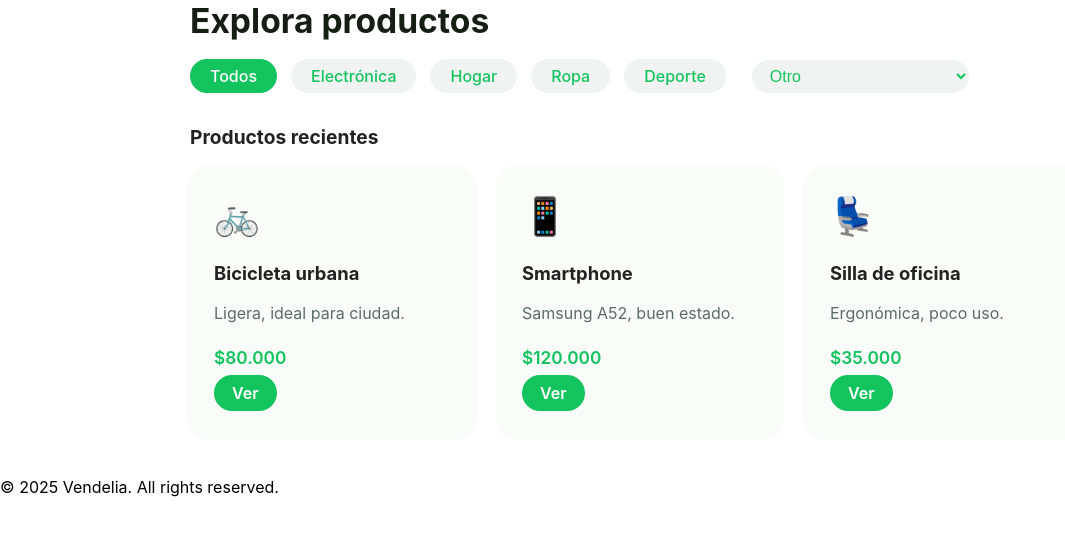
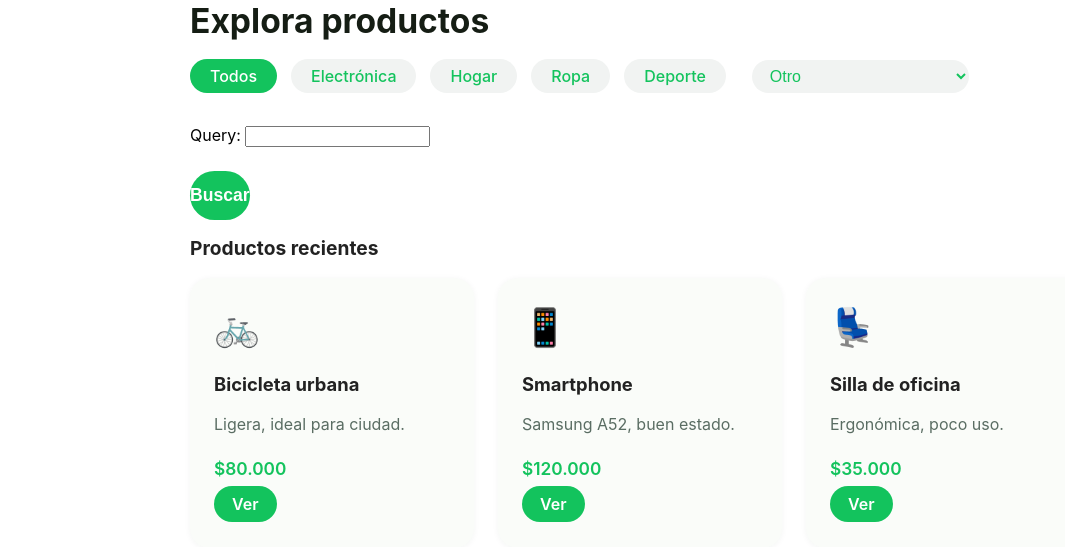
Before and after one commit to DCC-CC4401/2025-1-CC4401-grupo-12, a Django app: page / in a window 1280 px wide. Shown: the part 40-587 px from the top of the page, without its empty margins (0-1065 px from the left). Run offline with Django 3.2, Linux system fonts and the light colour scheme.

Commit message:
Basic search functionalities

```diff
--- a/vendelia/marketplace/constants.py
+++ b/vendelia/marketplace/constants.py
@@ -21,3 +21,7 @@ URL_PATH_LOGIN = 'marketplace/login_user.html'
 URL_NAME_REGISTER_PRODUCT = 'register_product'
 URL_PATTERN_REGISTER_PRODUCT = 'register_product/'
 URL_PATH_REGISTER_PRODUCT = 'marketplace/register_product.html'
+
+URL_NAME_SEARCH_PRODUCT = 'search_product'
+URL_PATTERN_SEARCH_PRODUCT = 'search_product'
+URL_PATH_SEARCH_PRODUCT = 'marketplace/search_product.html'
--- a/vendelia/marketplace/forms.py
+++ b/vendelia/marketplace/forms.py
@@ -154,3 +154,18 @@ class EmailAuthenticationForm(forms.Form):
 
     def get_user(self):
         return self.user
+
+
+class ProductSearchForm(forms.Form):
+    query = forms.CharField(max_length=120, required=True)
+
+    def __init__(self, request=None, *args, **kwargs):
+        self.request = request
+        super().__init__(*args, **kwargs)
+
+    def clean_query(self):
+        query = self.cleaned_data.get('query')
+        if query is None or len(query) == 0:
+            raise forms.ValidationError("Debe ingresar algo en la búsqueda.")
+
+        return query
--- a/vendelia/marketplace/templates/marketplace/home.html
+++ b/vendelia/marketplace/templates/marketplace/home.html
@@ -25,6 +25,14 @@ Explora productos
             <option value="herramientas">Herramientas</option>
             <option value="antiguedades">Antigüedades</option>
         </select>
+    </div>
+
+    <div class="search-bar">
+        <form method="post" enctype="multipart/form-data" class="product-search-form" action="{% url 'search_product' %}">
+            {% csrf_token %}
+            {{ product_search_form.as_p }}
+            <button type="submit" class="submit-btn">Buscar</button>
+        </form>
     </div>
 
     <!-- Lista de productos -->
--- a/vendelia/marketplace/urls.py
+++ b/vendelia/marketplace/urls.py
@@ -6,7 +6,8 @@ from django.contrib.auth.views import LogoutView
 from .constants import URL_PATTERN_INDEX, URL_NAME_INDEX
 from .constants import URL_PATTERN_REGISTER_USER, URL_NAME_REGISTER_USER
 from .constants import URL_PATTERN_LOGIN, URL_NAME_LOGIN
-from .constants import URL_NAME_REGISTER_PRODUCT, URL_PATTERN_REGISTER_PRODUCT
+from .constants import URL_PATTERN_REGISTER_PRODUCT, URL_NAME_REGISTER_PRODUCT
+from .constants import URL_PATTERN_SEARCH_PRODUCT, URL_NAME_SEARCH_PRODUCT
 
 # Register all marketplace URLS here
 urlpatterns = [
@@ -40,5 +41,12 @@ urlpatterns = [
 
     path('product/<int:product_id>/', views.product_detail, name='product_detail'),
     path('', views.home, name='home'),
-    path('logout/', LogoutView.as_view(next_page=URL_PATTERN_LOGIN), name='logout')
+    path('logout/', LogoutView.as_view(next_page=URL_PATTERN_LOGIN), name='logout'),
+
+    # Product search
+    path(
+        route=URL_PATTERN_SEARCH_PRODUCT,
+        view=views.search_product,
+        name=URL_NAME_SEARCH_PRODUCT
+    )
 ]
--- a/vendelia/marketplace/views.py
+++ b/vendelia/marketplace/views.py
@@ -3,12 +3,12 @@ from django.http import HttpRequest
 from django.contrib.auth import login
 
 from .models import Product
-from .forms import UserRegisterForm, ProductRegisterForm, EmailAuthenticationForm
+from .forms import UserRegisterForm, ProductRegisterForm, EmailAuthenticationForm, ProductSearchForm
 
 # Constant imports
 from .constants import GET, POST
 from .constants import URL_PATH_INDEX, URL_NAME_INDEX
-from .constants import URL_PATH_REGISTER_USER, URL_PATH_LOGIN
+from .constants import URL_PATH_REGISTER_USER, URL_PATH_LOGIN, URL_PATH_SEARCH_PRODUCT
 
 # Marketplace app views
 
@@ -51,7 +51,7 @@ def register_user(request: HttpRequest):
 
 #login required to do this
 def register_product(request):
-    if request.method == 'POST':
+    if request.method == POST:
         form = ProductRegisterForm(request.POST, request.FILES)
         if form.is_valid():
             new_product = form.save()
@@ -70,7 +70,15 @@ def product_detail(request, product_id):
     return render(request, 'marketplace/product_detail.html', {'product': product})
 
 def home(request):
-    return render(request, 'marketplace/home.html')
+    if request.method == GET:
+        product_search_form = ProductSearchForm()
+        return render(
+            request=request,
+            template_name='marketplace/home.html',
+            context={
+                'product_search_form': product_search_form
+                }
+            )
 
 def login_user(request):
     # GET Request: Shows the login form to the user
@@ -95,3 +103,54 @@ def login_user(request):
         # If not, return to the login user form
         else:
             return render(request, URL_PATH_LOGIN, {'login_user_form': login_user_form})
+
+# Product search
+def search_product(request: HttpRequest):
+    products = Product.objects.none()
+    query = ""
+
+    if request.method == GET:
+        pass
+
+    if request.method == POST:
+        product_search_form = ProductSearchForm(data=request.POST)
+        if product_search_form.is_valid():
+            query = product_search_form.cleaned_data['query']
+
+            # Exact match/contained query in product name and description
+            results_1 = Product.objects.filter(product_name__iexact=query)
+            results_2 = Product.objects.filter(product_name__icontains=query)
+            results_3 = Product.objects.filter(description__iexact=query)
+            results_4 = Product.objects.filter(description__icontains=query)
+
+            # Add results that contain any word of the query in the name or description
+            query_words = query.strip().split(' ')
+            results_5 = Product.objects.none()
+            for word in query_words:
+                results_5 |= Product.objects.filter(product_name__icontains=word)
+
+            # Add results that contain any word of the query as its category
+            results_6 = Product.objects.none()
+            for word in query_words:
+                results_6 = Product.objects.filter(category__name__icontains=word)
+
+            # Combine unique results
+            seen_ids = set()
+            combined = []
+            for query_set in [results_1, results_2, results_3, results_4, results_5, results_6]:
+                for product in query_set:
+                    if product.id not in seen_ids:
+                        combined.append(product)
+                        seen_ids.add(product.id)
+
+            products = combined
+
+
+    return render(
+        request=request,
+        template_name=URL_PATH_SEARCH_PRODUCT,
+        context = {
+            'query': query,
+            'products': products
+        }
+    )
```
Also changed, not shown: vendelia/marketplace/templates/marketplace/search_product.html (added, +33 -0 lines).
